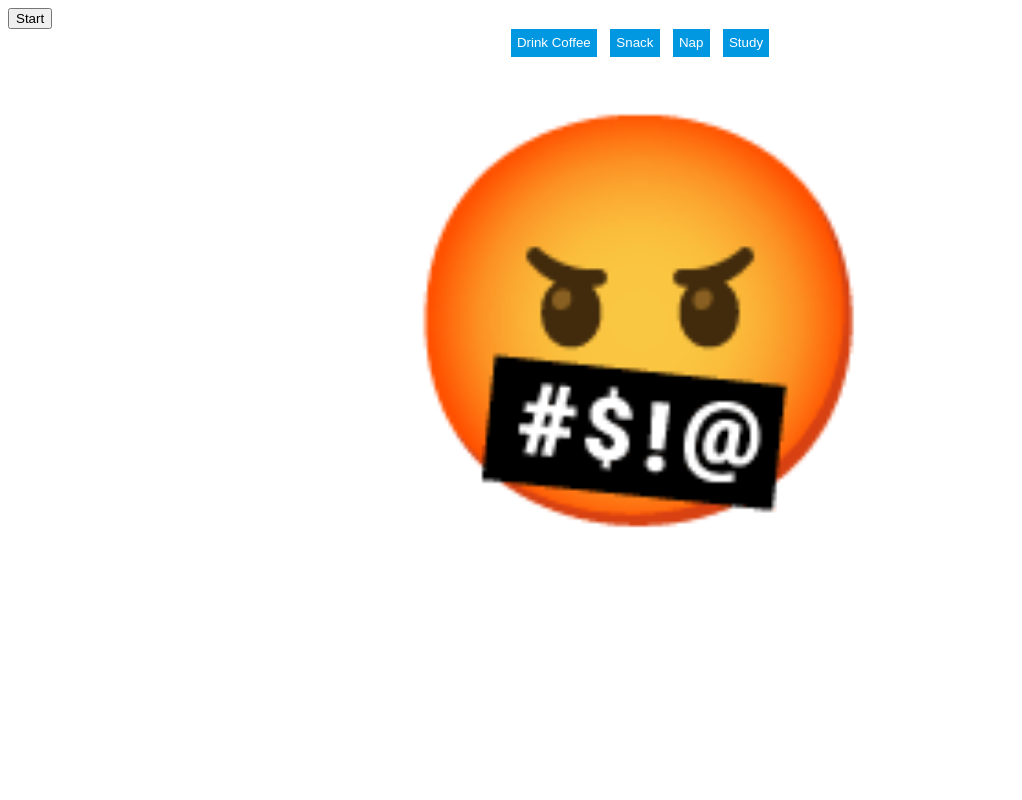
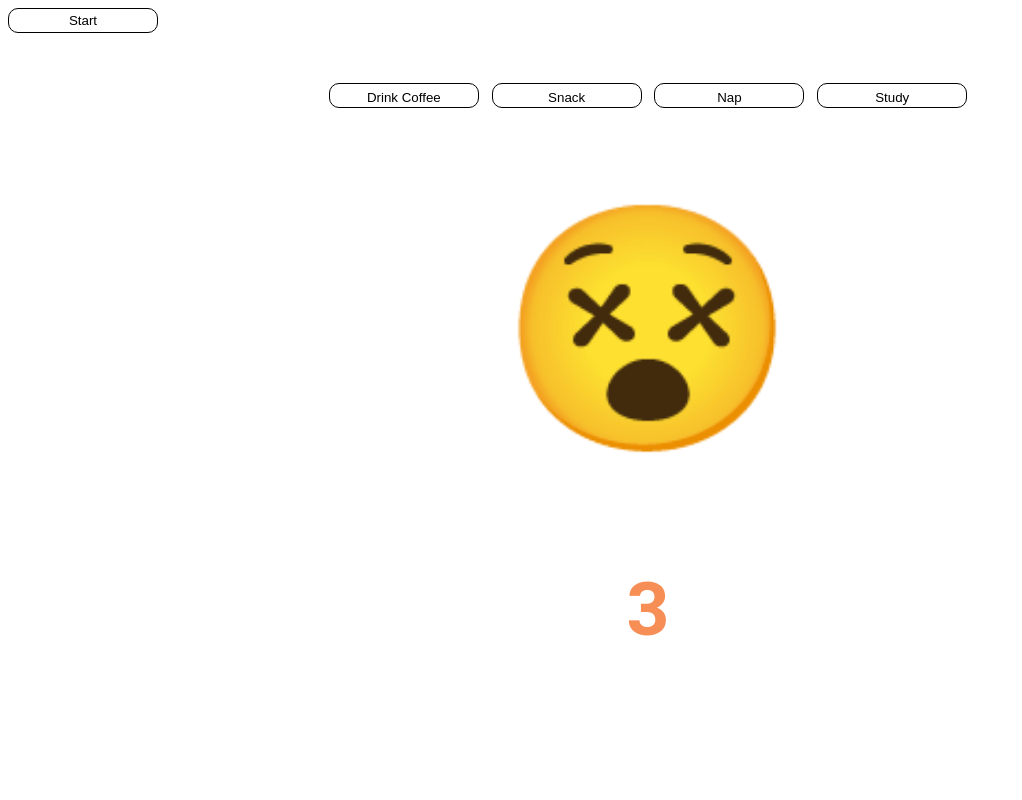
Before and after one commit to abbeymasters-401-advanced-javascript/application-state, a React app: page / in a window 1280 px wide. Both pictures are taken after a click on the button "Start". Shown: the top 800 px of the page, without its empty margins (0-1022 px from the left). Built offline with nearby package versions, Linux system fonts and the light colour scheme.

Commit message:
fixed styling

```diff
--- a/src/components/face/Face.css
+++ b/src/components/face/Face.css
@@ -1,6 +1,7 @@
 .Face {
   padding: 2rem;
   text-align: center;
-  font-size: 50vh;
+  font-size: 30vh;
   margin-top: 0;
+  margin-bottom: 0;
 }
--- /dev/null
+++ b/src/components/timer/Timer.css
@@ -0,0 +1,6 @@
+.timer {
+  text-align: center;
+  color: #f68e56;
+  font-size: 50px;
+  font-family: Roboto;
+}
--- a/src/components/timer/Timer.js
+++ b/src/components/timer/Timer.js
@@ -1,9 +1,10 @@
 import React, { useState, useEffect } from 'react';
 import PropTypes from 'prop-types';
 import store from '../../store';
+import styles from './Timer.css';
 
 const Timer = ({ setRender }) => {
-  const [seconds, setSeconds]  = useState(5);
+  const [seconds, setSeconds] = useState(5);
 
   useEffect(() => {
     const interval = setTimeout(() => {
@@ -23,7 +24,9 @@ const Timer = ({ setRender }) => {
   });
 
   return (
-    <h2>{seconds}</h2>
+    <div className={styles.timer}>
+      <h2>{seconds}</h2>
+    </div>
   );
 };
 
--- /dev/null
+++ b/src/containers/Moods.css
@@ -0,0 +1,17 @@
+.Moods {
+  width: 100vw;
+  display: flex;
+  flex-direction: column;
+  justify-items: center;
+
+  button {
+    width: 150px;
+    height: 25px;
+    border: 1px solid black;
+    background: none;
+    border-radius: 10px;
+    margin-bottom: 50px;
+    font-family: arial;
+    color: black;
+  }
+}
--- a/src/containers/Moods.js
+++ b/src/containers/Moods.js
@@ -5,6 +5,7 @@ import Controls from '../components/controls/Controls';
 import Face from '../components/face/Face';
 import { connect } from 'react-redux';
 import Timer from '../components/timer/Timer';
+import styles from './Moods.css';
 
 export const isTired = state => state.coffees < 1 && state.naps < 1;
 export const isHyper = state => state.coffees > 3;
@@ -12,11 +13,11 @@ export const isEducated = state => state.studies > 2;
 export const isHungry = state => state.snacks < 1;
 
 export const getFace = state => {
-  if(isTired(state) && isHungry(state)) return '🤬';
-  if(isHyper(state) && isHungry(state)) return '🤮';
+  if(isTired(state) && isHungry(state)) return '😵';
+  if(isHyper(state) && isHungry(state)) return '🤣';
   if(isTired(state)) return '😴';
   if(isHyper(state)) return '🙀';
-  if(isEducated(state)) return '🤯';
+  if(isEducated(state)) return '😯';
   if(isHungry(state)) return '😡';
 
   return '😀';
@@ -43,8 +44,9 @@ const Moods = ({ count, face, actions, handleSelection }) => {
 
 
   return (
-    <>
+    <div className={styles.Moods}>
       <button onClick={handleClick}>Start</button>
+
       {render ? (
         <>
           <Controls actions={controlActions} handleSelection={handleSelection} />
@@ -54,7 +56,7 @@ const Moods = ({ count, face, actions, handleSelection }) => {
       ) : (
         console.log('Game has not started yet.')
       )}
-    </>
+    </div>
   );
 };
 
```
